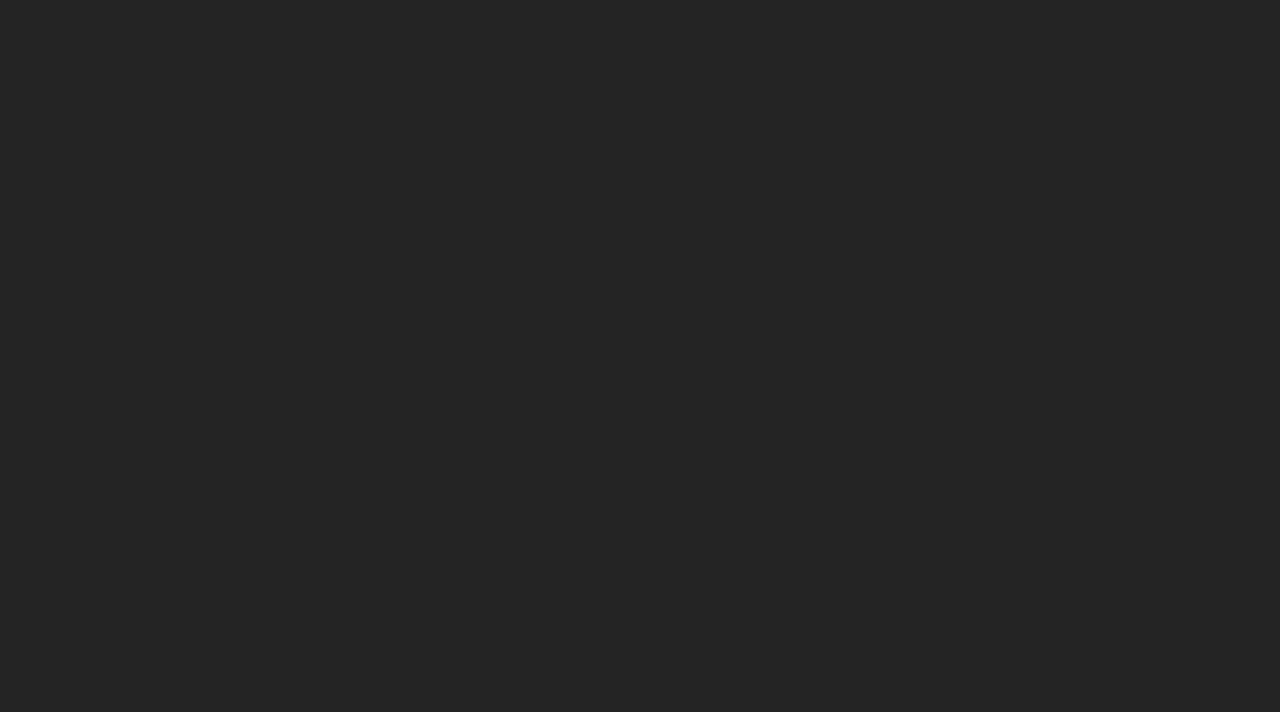
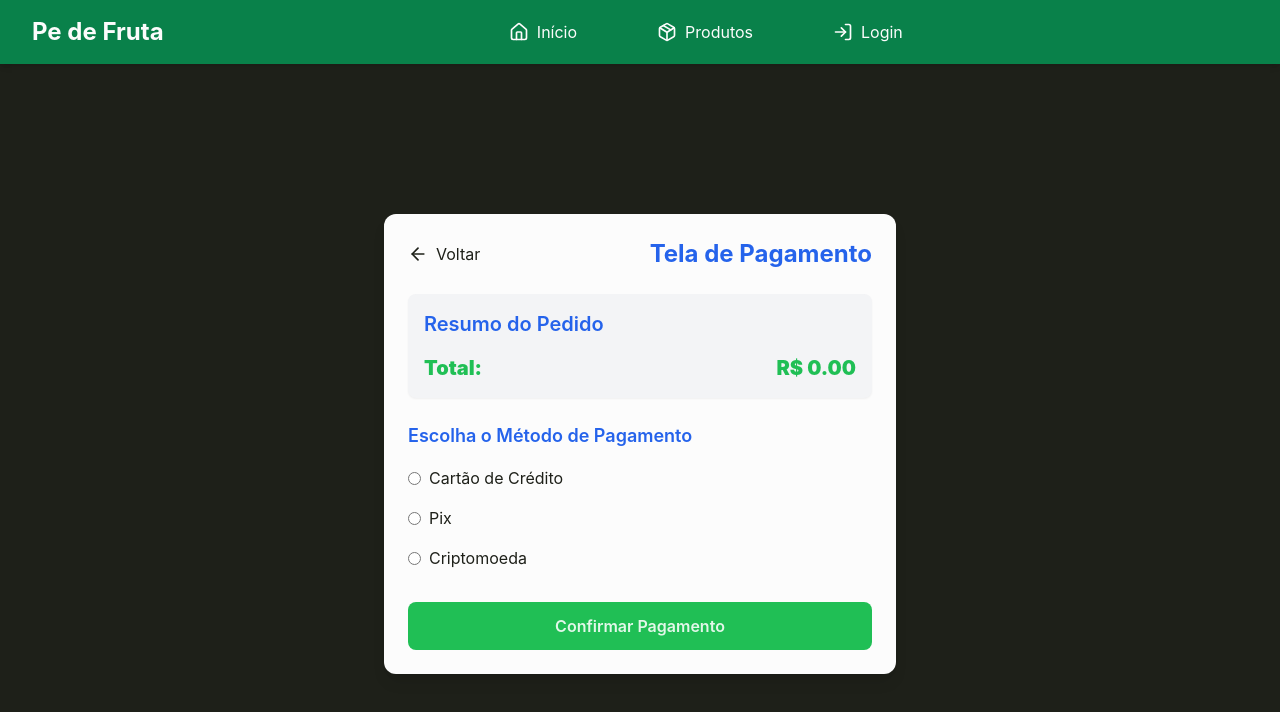
Before and after one commit to aureliodeboa/PedeFruta, a React (Vite) app: page /pagamento in a window 1280 px wide. Before the commit this address had no page. Shown: the top 712 px of the page. Built offline with nearby package versions, Linux system fonts and the light colour scheme.

Commit message:
feature: implements payment page

```diff
--- a/src/App.tsx
+++ b/src/App.tsx
@@ -2,15 +2,21 @@ import React from 'react';
 import { BrowserRouter, Routes, Route } from 'react-router-dom';
 import { OnboardingPage } from './pages/OnboardingPage';
 import { LoginPage } from './pages/LoginPage';
-import {HomePage} from './pages/HomePage';
+import { HomePage } from './pages/HomePage';
 import { RegisterPage } from './pages/RegisterPage';
 import { DashboardPage } from './pages/DashboardPage';
 import { ProductDetailsPage } from './pages/ProductDetailsPage';
 import { AddProductPage } from './pages/AddProductPage';
-
-import {SmartContractsPage} from './pages/SmartContractsPage';
+import PaymentPage from './pages/PaymentPage';
+import { SmartContractsPage } from './pages/SmartContractsPage';
 
 const App: React.FC = () => {
+  const handleConfirmPayment = (paymentMethod: string) => {
+    // Lógica para processar o pagamento
+    console.log(`Método de pagamento selecionado: ${paymentMethod}`);
+    // Exemplo de redirecionamento ou mensagem de sucesso após pagamento
+  };
+
   return (
     <BrowserRouter>
       <Routes>
@@ -22,6 +28,7 @@ const App: React.FC = () => {
         <Route path="/dashboard/:userType/produto/:productId" element={<ProductDetailsPage />} />
         <Route path="/dashboard/produtor/adicionar-produto" element={<AddProductPage />} />
         <Route path="/dashboard/:userType/contratos-inteligentes" element={<SmartContractsPage />} />
+        <Route path="/pagamento" element={<PaymentPage onConfirmPayment={handleConfirmPayment} />} />
       </Routes>
     </BrowserRouter>
   );
--- a/src/components/ProductCard.tsx
+++ b/src/components/ProductCard.tsx
@@ -5,9 +5,10 @@ import { ShoppingCart, Info } from 'lucide-react';
 interface ProductCardProps {
   fruta: Fruta;
   onAddToCart: (fruta: Fruta) => void;
+  onViewDetails: (fruta: Fruta) => void; // Adicionando onViewDetails como uma prop
 }
 
-export const ProductCard: React.FC<ProductCardProps> = ({ fruta, onAddToCart }) => {
+export const ProductCard: React.FC<ProductCardProps> = ({ fruta, onAddToCart, onViewDetails }) => {
   return (
     <div className="bg-white rounded-lg shadow-md overflow-hidden hover:shadow-xl transition-all duration-300 transform hover:-translate-y-1">
       <div className="relative">
@@ -38,6 +39,7 @@ export const ProductCard: React.FC<ProductCardProps> = ({ fruta, onAddToCart })
               <ShoppingCart size={18} />
             </button>
             <button
+              onClick={() => onViewDetails(fruta)} // Chama onViewDetails ao clicar no ícone
               className="bg-primary-dark hover:bg-primary-darkGreen text-primary-white p-2 rounded-full transition-colors duration-200"
               aria-label={`Mais informações sobre ${fruta.nome}`}
             >
--- /dev/null
+++ b/src/components/ProductDetailsModal.tsx
@@ -0,0 +1,36 @@
+import React from 'react';
+import { Fruta } from '../types/types';
+
+interface ProductDetailsModalProps {
+  isOpen: boolean;
+  onClose: () => void;
+  produto: Fruta;
+}
+
+export const ProductDetailsModal: React.FC<ProductDetailsModalProps> = ({ isOpen, onClose, produto }) => {
+  if (!isOpen) return null; // Não renderiza se o modal não estiver aberto
+
+  return (
+    <div className="fixed inset-0 flex items-center justify-center bg-gray-900 bg-opacity-50">
+      <div className="bg-white p-6 rounded-lg w-11/12 md:w-1/2">
+        <button onClick={onClose} className="text-xl font-semibold text-[#20bf55] mb-4">
+          Fechar
+        </button>
+
+        <div className="flex flex-col md:flex-row gap-8">
+          <img
+            src={produto.imagem}
+            alt={produto.nome}
+            className="w-full md:w-1/2 h-64 object-cover rounded-lg"
+          />
+          <div className="flex-1">
+            <h1 className="text-3xl font-bold text-[#20bf55] mb-4">{produto.nome}</h1>
+            <p className="text-lg text-[#1e2019] mb-2"><strong>Descrição:</strong> {produto.descricao}</p>
+            <p className="text-lg text-[#1e2019] mb-2"><strong>Preço:</strong> R${produto.preco}</p>
+            <p className="text-lg text-[#1e2019] mb-2"><strong>Categoria:</strong> {produto.categoria}</p>
+          </div>
+        </div>
+      </div>
+    </div>
+  );
+};
--- a/src/components/ProductGrid.tsx
+++ b/src/components/ProductGrid.tsx
@@ -5,9 +5,10 @@ import { Fruta } from '../types/types';
 interface ProductGridProps {
   produtos: Fruta[];
   onAddToCart: (fruta: Fruta) => void;
+  onViewDetails: (fruta: Fruta) => void; // Adicionado a prop onViewDetails
 }
 
-export const ProductGrid: React.FC<ProductGridProps> = ({ produtos, onAddToCart }) => {
+export const ProductGrid: React.FC<ProductGridProps> = ({ produtos, onAddToCart, onViewDetails }) => {
   return (
     <div className="grid grid-cols-1 md:grid-cols-2 lg:grid-cols-4 gap-6">
       {produtos.map((fruta) => (
@@ -15,6 +16,7 @@ export const ProductGrid: React.FC<ProductGridProps> = ({ produtos, onAddToCart
           key={fruta.id}
           fruta={fruta}
           onAddToCart={onAddToCart}
+          onViewDetails={onViewDetails} // Passando a função onViewDetails para o ProductCard
         />
       ))}
     </div>
--- /dev/null
+++ b/src/pages/PaymentPage.tsx
@@ -0,0 +1,132 @@
+import React, { useEffect, useState } from 'react';
+import { Navbar } from '../components/Navbar';
+import { ArrowLeft } from 'lucide-react';
+import { useNavigate } from 'react-router-dom';
+
+interface PaymentScreenProps {
+  onConfirmPayment: (paymentMethod: string) => void;
+}
+
+const PaymentPage: React.FC<PaymentScreenProps> = ({ onConfirmPayment }) => {
+    const navigate = useNavigate();
+    const [pedidoResumo, setPedidoResumo] = useState<{
+    produtos: { nome: string; preco: number; quantidade: number }[];
+    total: number;
+  }>({ produtos: [], total: 0 });
+
+  useEffect(() => {
+    // Recuperar os itens do carrinho do localStorage
+    const carrinho = localStorage.getItem('carrinho');
+    if (carrinho) {
+      const parsedCarrinho = JSON.parse(carrinho);
+      const total = parsedCarrinho.reduce((acc: number, item: { preco: number; quantidade: number }) => acc + item.preco * item.quantidade, 0);
+      setPedidoResumo({ produtos: parsedCarrinho, total });
+    }
+  }, []);
+
+  const [selectedPaymentMethod, setSelectedPaymentMethod] = useState<string>('');
+
+  const handlePaymentMethodChange = (method: string) => {
+    setSelectedPaymentMethod(method);
+  };
+  const handleGoHome = () => {
+    navigate('/marketplace');
+  };
+
+  return (
+    <div className="min-h-screen bg-primary-dark flex flex-col">
+      {/* Navbar no topo */}
+      <Navbar exibirCarrinho={false} />
+
+      {/* Conteúdo centralizado */}
+      <div className="flex flex-col items-center justify-center flex-grow">
+        <form className="bg-[#fcfcfc] p-6 rounded-xl shadow-lg mt-6 w-full max-w-lg">
+          <div className="flex justify-between items-center mb-6">
+            <button
+              onClick={handleGoHome}
+              className="text-primary-dark hover:text-primary-red transition-colors duration-200 flex items-center"
+              aria-label="Voltar para a página anterior"
+            >
+              <ArrowLeft size={20} className="mr-2" />
+              Voltar
+            </button>
+            <h2 className="text-2xl font-bold text-blue-600">Tela de Pagamento</h2>
+          </div>
+
+          {/* Resumo do pedido */}
+          <div className="mb-6 p-4 bg-gray-100 rounded-lg shadow-sm">
+            <h3 className="text-xl font-semibold text-blue-600 mb-4">Resumo do Pedido</h3>
+            <ul className="space-y-4">
+              {pedidoResumo.produtos.map((produto, index) => (
+                <li key={index} className="flex justify-between text-[#1e2019]">
+                  <span>{produto.nome} (x{produto.quantidade})</span>
+                  <span>R$ {produto.preco.toFixed(2)}</span>
+                </li>
+              ))}
+            </ul>
+            <div className="flex justify-between mt-4 text-xl font-bold">
+              <strong className="text-[#20bf55]">Total:</strong>
+              <strong className="text-[#20bf55]">R$ {pedidoResumo.total.toFixed(2)}</strong>
+            </div>
+          </div>
+
+          {/* Métodos de pagamento */}
+          <div className="mb-6">
+            <h3 className="text-lg font-semibold text-blue-600 mb-4">Escolha o Método de Pagamento</h3>
+            <div className="space-y-4">
+              <label className="flex items-center space-x-2 text-[#1e2019]">
+                <input
+                  type="radio"
+                  name="paymentMethod"
+                  value="Cartão de Crédito"
+                  checked={selectedPaymentMethod === 'Cartão de Crédito'}
+                  onChange={() => handlePaymentMethodChange('Cartão de Crédito')}
+                  className="text-primary-blue"
+                />
+                <span>Cartão de Crédito</span>
+              </label>
+
+              <label className="flex items-center space-x-2 text-[#1e2019]">
+                <input
+                  type="radio"
+                  name="paymentMethod"
+                  value="Pix"
+                  checked={selectedPaymentMethod === 'Pix'}
+                  onChange={() => handlePaymentMethodChange('Pix')}
+                  className="text-primary-blue"
+                />
+                <span>Pix</span>
+              </label>
+
+              <label className="flex items-center space-x-2 text-[#1e2019]">
+                <input
+                  type="radio"
+                  name="paymentMethod"
+                  value="Criptomoeda"
+                  checked={selectedPaymentMethod === 'Criptomoeda'}
+                  onChange={() => handlePaymentMethodChange('Criptomoeda')}
+                  className="text-primary-blue"
+                />
+                <span>Criptomoeda</span>
+              </label>
+            </div>
+          </div>
+
+          {/* Botão de confirmar pagamento */}
+          <div className="mt-8">
+            <button
+              type="button"
+              onClick={() => onConfirmPayment(selectedPaymentMethod)}
+              disabled={!selectedPaymentMethod}
+              className="w-full bg-[#20bf55] text-[#fffff] py-3 rounded-lg font-semibold hover:bg-primary-blue-dark transition-all"
+            >
+              Confirmar Pagamento
+            </button>
+          </div>
+        </form>
+      </div>
+    </div>
+  );
+};
+
+export default PaymentPage;
```
Also changed, not shown: src/components/CartModal.tsx (+19 -2 lines), src/pages/HomePage.tsx (+19 -0 lines).
